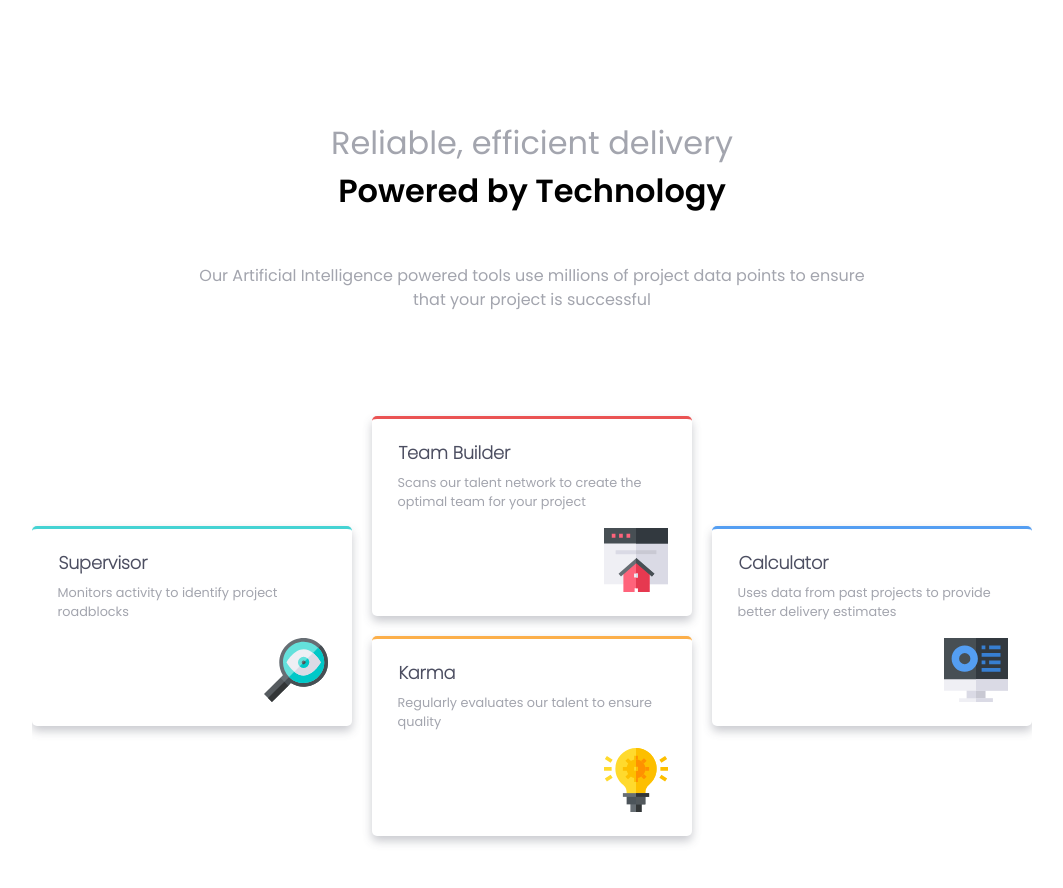
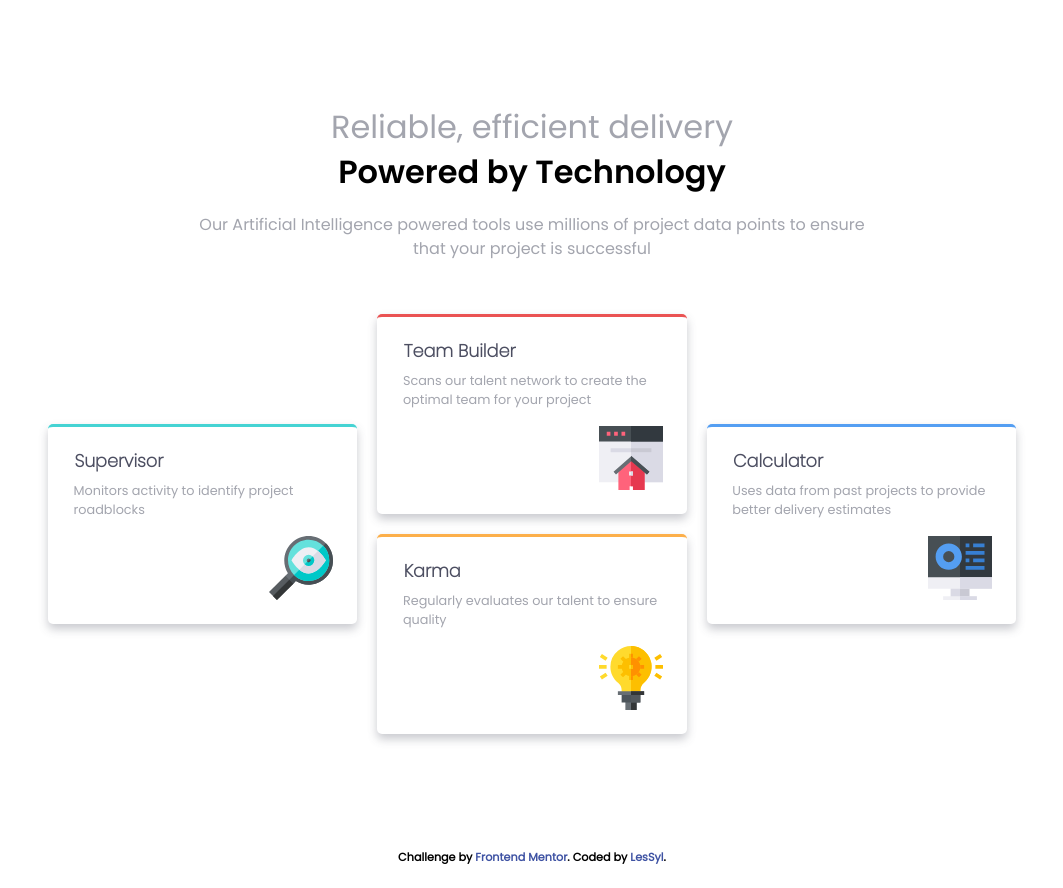
Before and after one commit to LesSyl/Frontend-Mentor---Four-card-feature-section, a website: page index.html in a window 1280 px wide. Shown: the top 888 px of the page, without its empty margins (108-1171 px from the left). Drawn offline with Linux system fonts and the light colour scheme.

Commit message:
little changed

```diff
--- a/src/sass/main.scss
+++ b/src/sass/main.scss
@@ -62,21 +62,21 @@
 		display: grid;
 		grid-row: 1/2;
 		font-family: var(--regular-font);
-		font-size: 1.5rem;
-		padding: .5em;
+		font-size: 1rem;
 		color: $text-lightcolor;
 	}
 	&__title {
 		display: grid;
 		grid-row: 2/3;
 		font-family: var(--extra-bold-font);
-		font-size: 1.3rem;
+		font-size: 1.1rem;
+		margin-top: .2em;
 	}
 	&__description {
 		display: grid;
 		grid-row: 3 / 4;
 		font-family: var(--regular-font);
-		font-size: 1.3rem;
+		font-size: 1rem;
 		color: $text-lightcolor;
 		padding-top: 1.5em;
 		line-height: 1.5em;
@@ -167,7 +167,7 @@
 	.header {
 		display: grid;
 		grid-template-rows: 1fr 1fr 2fr;
-		margin: 4em 7em;
+		margin: 3em 7em;
 	}
 
 	.card {
@@ -241,7 +241,7 @@
 		grid-template-columns: 1fr 1fr 1fr 1fr 1fr 1fr;
 		grid-template-rows: 1fr 1fr 1fr 1fr;
 		gap: 20px;
-		margin: 0 0 6em 0;
+		margin: 0 1em 6em 1em;
 	}
 	.section {
 		&__supervisor {
```
Also changed, not shown: dist/css/main.min.css.
